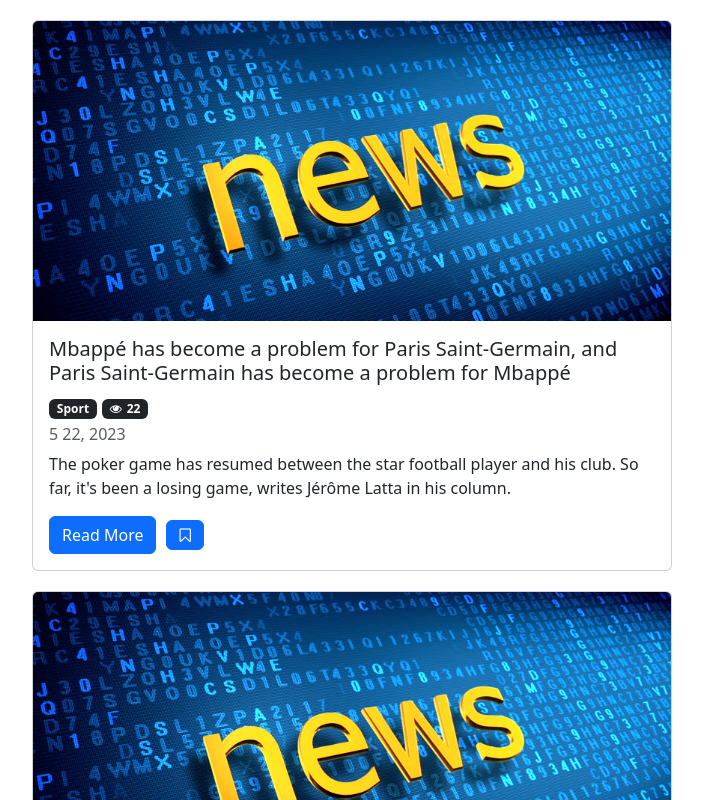
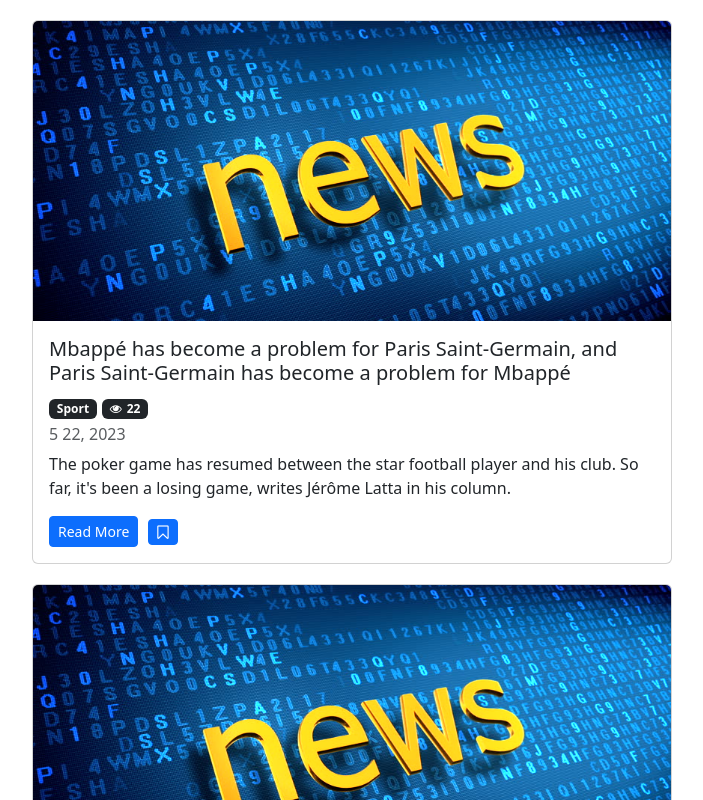
Before and after one commit to sepehr-amooei/NewsBlogFrontEnd, a React (Create React App) app: page / in a window 1280 px wide. Shown: the top 800 px of the page, without its empty margins (288-991 px from the left). Built offline with nearby package versions, Linux system fonts and the light colour scheme.

Commit message:
handling save button

```diff
--- a/src/component/news.jsx
+++ b/src/component/news.jsx
@@ -6,6 +6,13 @@ import formatDate from "../functions/formatDate";
 class News extends Component {
   state = {
     news: getNews(),
+  };
+  handleSave = (n) => {
+    const news = [...this.state.news];
+    const index = news.indexOf(n);
+    news[index] = { ...n };
+    news[index].saved = !news[index].saved;
+    this.setState({ news });
   };
   render() {
     return this.state.news.map((n) => (
@@ -29,7 +36,7 @@ class News extends Component {
           >
             <span className="badge text-bg-dark">{n.category.name}</span>
             <span className="badge text-bg-dark" style={{ marginLeft: "5px" }}>
-              <i class="fa fa-eye" aria-hidden="true"></i>
+              <i className="fa fa-eye" aria-hidden="true"></i>
               <span style={{ marginLeft: "5px" }}>{n.views}</span>
             </span>
           </div>
@@ -39,15 +46,20 @@ class News extends Component {
           </h6>
           <p className="card-text">{n.intro}</p>
           <div>
-            <a href="#" className="btn btn-primary">
+            <a href="#" className="btn btn-primary btn-sm">
               Read More
             </a>
             <button
-              className="fa fa-bookmark-o btn btn-primary"
+              className={
+                n.saved === false
+                  ? "fa fa-bookmark btn btn-primary btn-sm"
+                  : "fa fa-bookmark-o btn btn-primary btn-sm"
+              }
               aria-hidden="true"
               style={{
                 marginLeft: "10px",
               }}
+              onClick={() => this.handleSave(n)}
             ></button>
           </div>
         </div>
--- a/src/services/fakeNewsService.js
+++ b/src/services/fakeNewsService.js
@@ -164,6 +164,7 @@ He was 9 of 14 from the floor, 7 of 12 from the line, blocked three shots and le
       day: 10,
       year: 2023,
     },
+    saved: true,
     intro: "The classic duds have long been joked about in the 'X-Men' films..",
     body: `More than two decades after first playing Wolverine, Hugh Jackman has finally put on the yellow spandex. Jackman and co-star Ryan Reynolds shared a first look at the duo from Deadpool 3 Monday, with the photo including Jackman wearing the classic costume from the comics for the first time.
 
```
